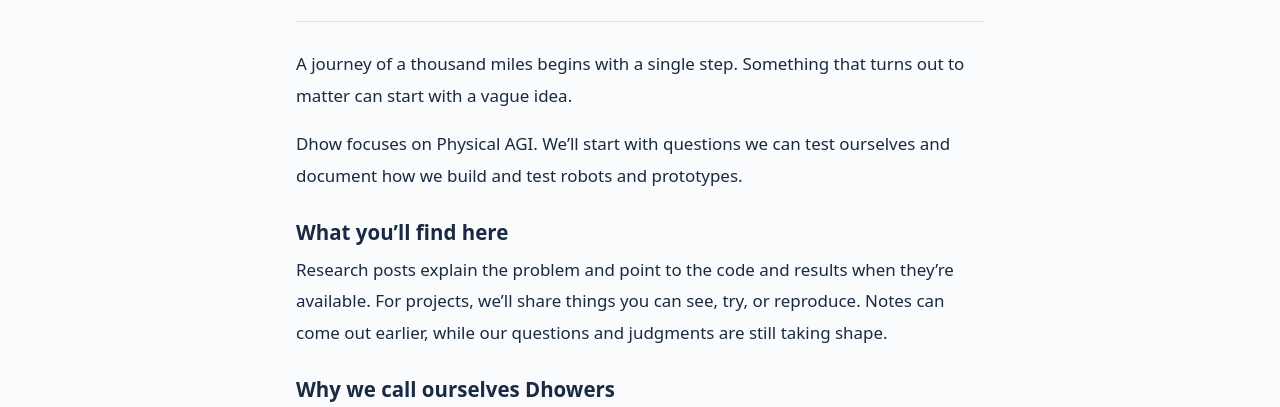
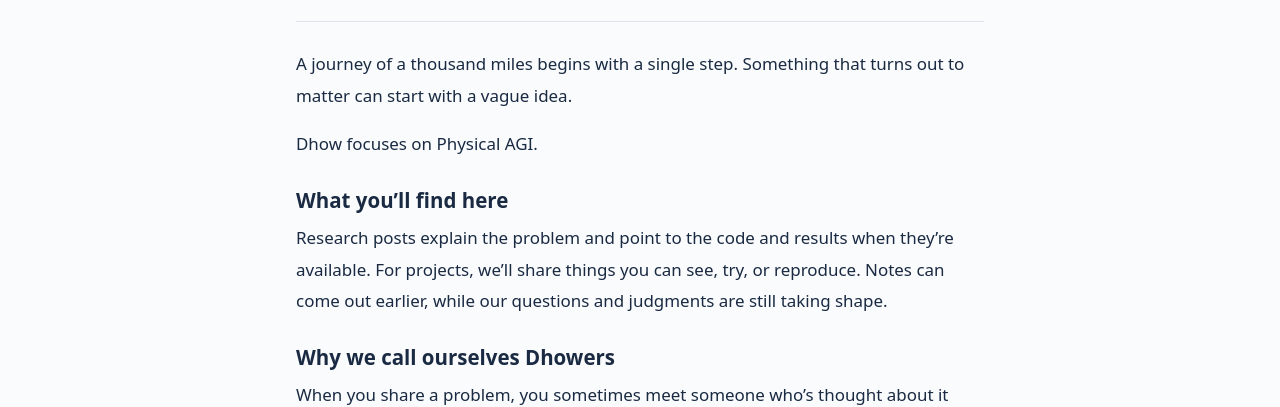
Before and after one commit to Greyman-Seu/dhow, a plain HTML site: page site/en/posts/why-dhow.html in a window 1280 px wide. Shown: the part 362-769 px from the top of the page. Drawn offline with Linux system fonts and the light colour scheme.

Commit message:
Trim the Physical AGI paragraph

```diff
--- a/site/en/posts/why-dhow.html
+++ b/site/en/posts/why-dhow.html
@@ -41,7 +41,7 @@
         </header>
         <div class="post-body">
           <p>A journey of a thousand miles begins with a single step. Something that turns out to matter can start with a vague idea.</p>
-          <p>Dhow focuses on Physical AGI. We’ll start with questions we can test ourselves and document how we build and test robots and prototypes.</p>
+          <p>Dhow focuses on Physical AGI.</p>
           <h2>What you’ll find here</h2>
           <p>Research posts explain the problem and point to the code and results when they’re available. For projects, we’ll share things you can see, try, or reproduce. Notes can come out earlier, while our questions and judgments are still taking shape.</p>
           <h2>Why we call ourselves Dhowers</h2>
```
Also changed, not shown: site/posts/why-dhow.html (+1 -1 lines).
